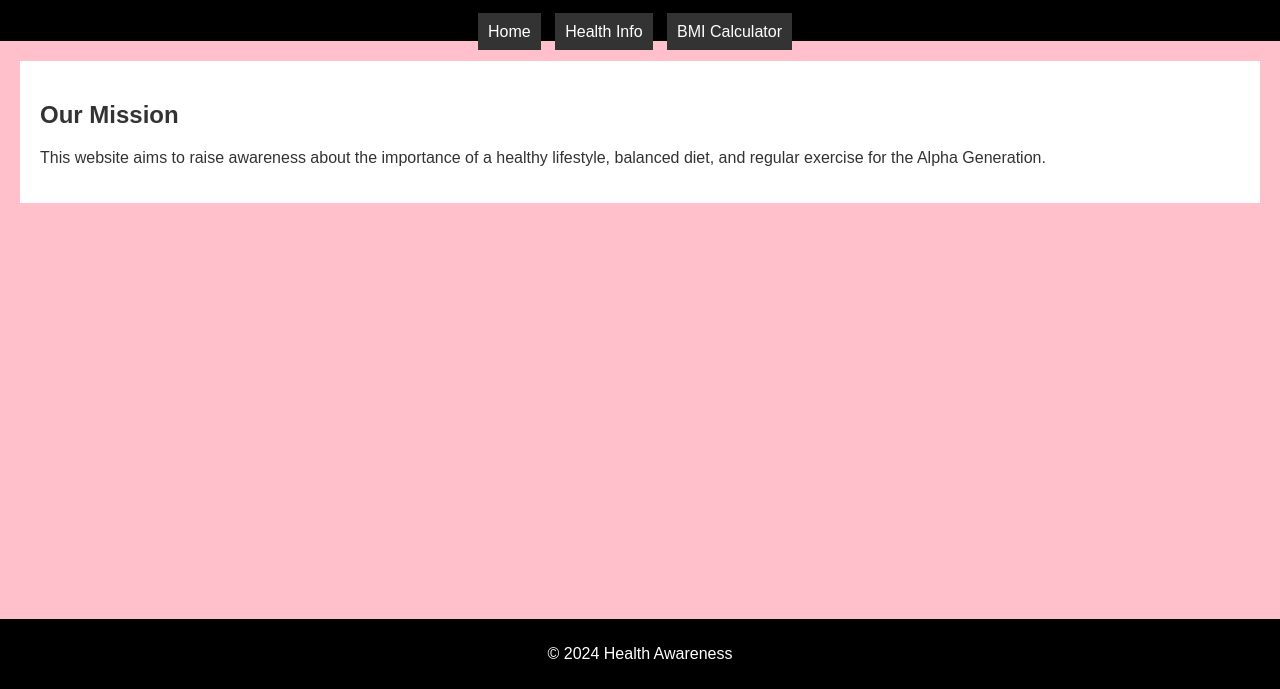
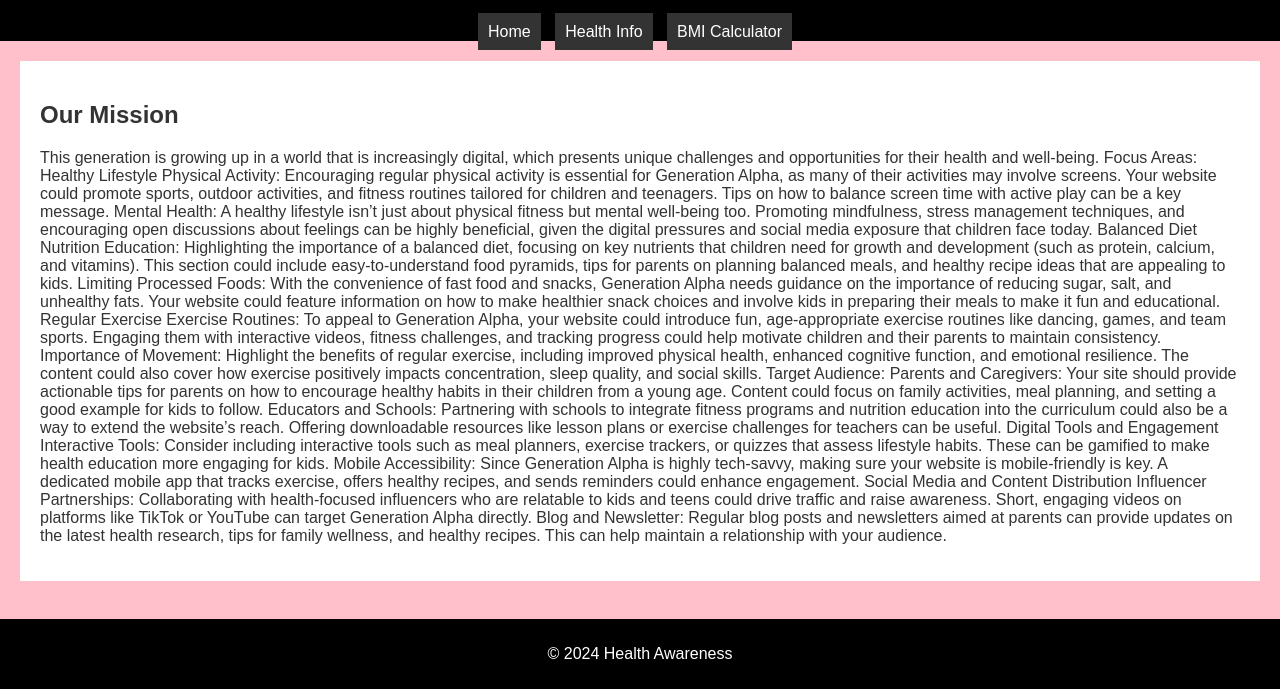
Before and after one commit to ridkered05/health-awareness, a plain HTML site: page index.html in a window 1280 px wide. Shown: the part 111-800 px from the top of the page. Drawn offline with Linux system fonts and the light colour scheme.

Commit message:
Update index.html

```diff
--- a/index.html
+++ b/index.html
@@ -22,7 +22,30 @@
 
     <section>
         <h2>Our Mission</h2>
-        <p>This website aims to raise awareness about the importance of a healthy lifestyle, balanced diet, and regular exercise for the Alpha Generation.</p>
+        <p> This generation is growing up in a world that is increasingly digital, which presents unique challenges and opportunities for their health and well-being.
+
+Focus Areas:
+Healthy Lifestyle
+
+Physical Activity: Encouraging regular physical activity is essential for Generation Alpha, as many of their activities may involve screens. Your website could promote sports, outdoor activities, and fitness routines tailored for children and teenagers. Tips on how to balance screen time with active play can be a key message.
+Mental Health: A healthy lifestyle isn’t just about physical fitness but mental well-being too. Promoting mindfulness, stress management techniques, and encouraging open discussions about feelings can be highly beneficial, given the digital pressures and social media exposure that children face today.
+Balanced Diet
+
+Nutrition Education: Highlighting the importance of a balanced diet, focusing on key nutrients that children need for growth and development (such as protein, calcium, and vitamins). This section could include easy-to-understand food pyramids, tips for parents on planning balanced meals, and healthy recipe ideas that are appealing to kids.
+Limiting Processed Foods: With the convenience of fast food and snacks, Generation Alpha needs guidance on the importance of reducing sugar, salt, and unhealthy fats. Your website could feature information on how to make healthier snack choices and involve kids in preparing their meals to make it fun and educational.
+Regular Exercise
+
+Exercise Routines: To appeal to Generation Alpha, your website could introduce fun, age-appropriate exercise routines like dancing, games, and team sports. Engaging them with interactive videos, fitness challenges, and tracking progress could help motivate children and their parents to maintain consistency.
+Importance of Movement: Highlight the benefits of regular exercise, including improved physical health, enhanced cognitive function, and emotional resilience. The content could also cover how exercise positively impacts concentration, sleep quality, and social skills.
+Target Audience:
+Parents and Caregivers: Your site should provide actionable tips for parents on how to encourage healthy habits in their children from a young age. Content could focus on family activities, meal planning, and setting a good example for kids to follow.
+Educators and Schools: Partnering with schools to integrate fitness programs and nutrition education into the curriculum could also be a way to extend the website’s reach. Offering downloadable resources like lesson plans or exercise challenges for teachers can be useful.
+Digital Tools and Engagement
+Interactive Tools: Consider including interactive tools such as meal planners, exercise trackers, or quizzes that assess lifestyle habits. These can be gamified to make health education more engaging for kids.
+Mobile Accessibility: Since Generation Alpha is highly tech-savvy, making sure your website is mobile-friendly is key. A dedicated mobile app that tracks exercise, offers healthy recipes, and sends reminders could enhance engagement.
+Social Media and Content Distribution
+Influencer Partnerships: Collaborating with health-focused influencers who are relatable to kids and teens could drive traffic and raise awareness. Short, engaging videos on platforms like TikTok or YouTube can target Generation Alpha directly.
+Blog and Newsletter: Regular blog posts and newsletters aimed at parents can provide updates on the latest health research, tips for family wellness, and healthy recipes. This can help maintain a relationship with your audience.</p>
     </section>
 
     <footer>
```
